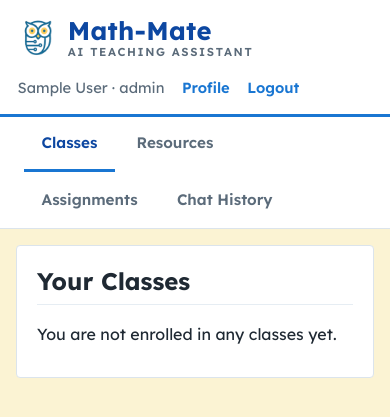
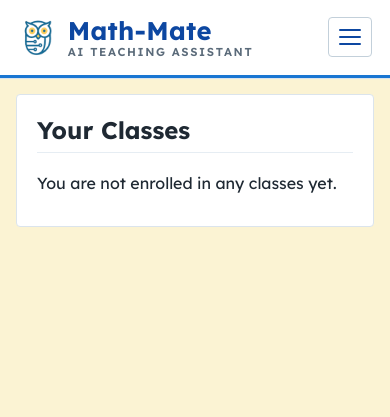
Before and after one commit to yunus-tuncbilek/math-mate, a Flask app: page /classes in a window 390 px wide. Shown: the top 417 px of the page. Run offline with Flask 3, Linux system fonts and the light colour scheme; the visitor is signed in with stand-in values (Sample User, id 1); data that the repository does not hold is empty; parts of the project's set-up code (start-up, migrations or seed data) failed here and were passed over.

Commit message:
Add responsive hamburger menu toggle for navigation; center auth-card container

```diff
--- a/static/style.css
+++ b/static/style.css
@@ -93,6 +93,49 @@ body {
     align-items: center;
     gap: 1.1rem;
     font-size: 0.92rem;
+}
+
+/* Hamburger toggle — hidden on desktop, shown on mobile via media query */
+.nav-toggle {
+    display: none;
+    flex-direction: column;
+    justify-content: center;
+    gap: 5px;
+    width: 44px;
+    height: 40px;
+    padding: 0;
+    background: transparent;
+    border: 1px solid var(--border-strong);
+    border-radius: var(--radius);
+    cursor: pointer;
+}
+
+.nav-toggle:hover {
+    background: #f2f6fa;
+    border-color: var(--primary);
+}
+
+.nav-toggle__bar {
+    display: block;
+    width: 22px;
+    height: 2px;
+    margin: 0 auto;
+    background: var(--primary-dark);
+    border-radius: 2px;
+    transition: transform 0.2s, opacity 0.2s;
+}
+
+/* Animate bars into an X when the menu is open */
+body.nav-open .nav-toggle__bar:nth-child(1) {
+    transform: translateY(7px) rotate(45deg);
+}
+
+body.nav-open .nav-toggle__bar:nth-child(2) {
+    opacity: 0;
+}
+
+body.nav-open .nav-toggle__bar:nth-child(3) {
+    transform: translateY(-7px) rotate(-45deg);
 }
 
 .site-nav__user {
@@ -689,11 +732,68 @@ ul {
         padding: 1.25rem;
     }
 
+    /* Keep the narrow auth card centered instead of left-aligned */
+    .auth-card {
+        margin: 1.5rem auto;
+    }
+
     .site-header__inner {
         padding: 0.9rem 1.1rem;
+        align-items: center;
     }
 
     .site-brand {
         font-size: 1.6rem;
     }
+
+    /* Show the hamburger, hide the nav until toggled */
+    .nav-toggle {
+        display: flex;
+    }
+
+    .site-nav {
+        display: none;
+        flex-basis: 100%;
+        flex-direction: column;
+        align-items: stretch;
+        gap: 0.85rem;
+        margin-top: 0.9rem;
+        padding-top: 0.9rem;
+        border-top: 1px solid var(--border);
+    }
+
+    body.nav-open .site-nav {
+        display: flex;
+    }
+
+    .site-nav__user {
+        font-size: 0.85rem;
+    }
+
+    /* Fold the section tabs into the same dropdown */
+    .section-nav {
+        display: none;
+        border-bottom: none;
+    }
+
+    body.nav-open .section-nav {
+        display: block;
+    }
+
+    .section-nav__inner {
+        flex-direction: column;
+        padding: 0 1.1rem 0.5rem;
+        gap: 0;
+    }
+
+    .section-nav a {
+        padding: 0.75rem 0.25rem;
+        border-bottom: 1px solid var(--rule);
+        margin-bottom: 0;
+    }
+
+    .section-nav a.is-active {
+        border-bottom-color: var(--rule);
+        color: var(--primary-dark);
+    }
 }
--- a/templates/base.html
+++ b/templates/base.html
@@ -18,7 +18,13 @@
                 </span>
             </a>
             {% if current_user.is_authenticated %}
-            <nav class="site-nav">
+            <button class="nav-toggle" type="button" aria-label="Toggle navigation"
+                    aria-controls="site-nav" aria-expanded="false">
+                <span class="nav-toggle__bar"></span>
+                <span class="nav-toggle__bar"></span>
+                <span class="nav-toggle__bar"></span>
+            </button>
+            <nav class="site-nav" id="site-nav">
                 <span class="site-nav__user">{{ current_user.name }} · {{ current_user.role }}</span>
                 <a href="{{ url_for('profile') }}">Profile</a>
                 <a href="{{ url_for('logout') }}">Logout</a>
@@ -50,6 +56,17 @@
         {% block content %}{% endblock %}
     </main>
 
+    <script>
+        (function () {
+            var toggle = document.querySelector('.nav-toggle');
+            if (!toggle) return;
+            toggle.addEventListener('click', function () {
+                var open = document.body.classList.toggle('nav-open');
+                toggle.setAttribute('aria-expanded', open ? 'true' : 'false');
+            });
+        })();
+    </script>
+
     {% block scripts %}{% endblock %}
 </body>
 </html>
```
